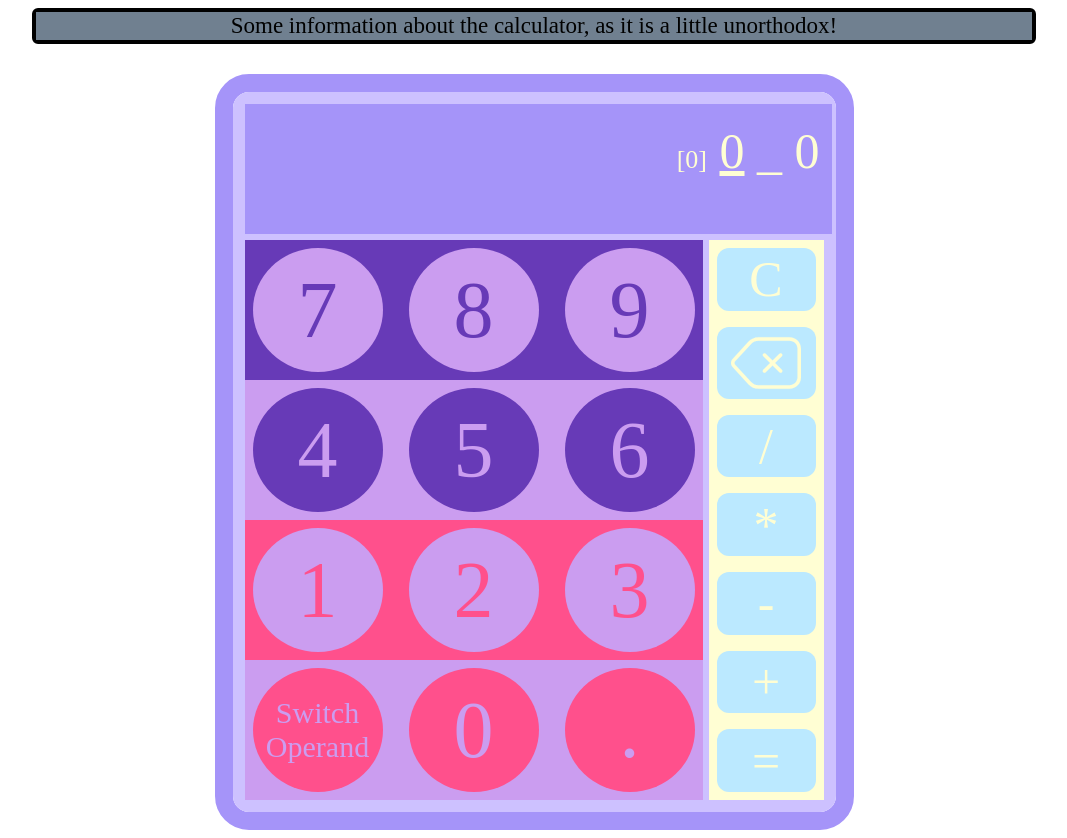
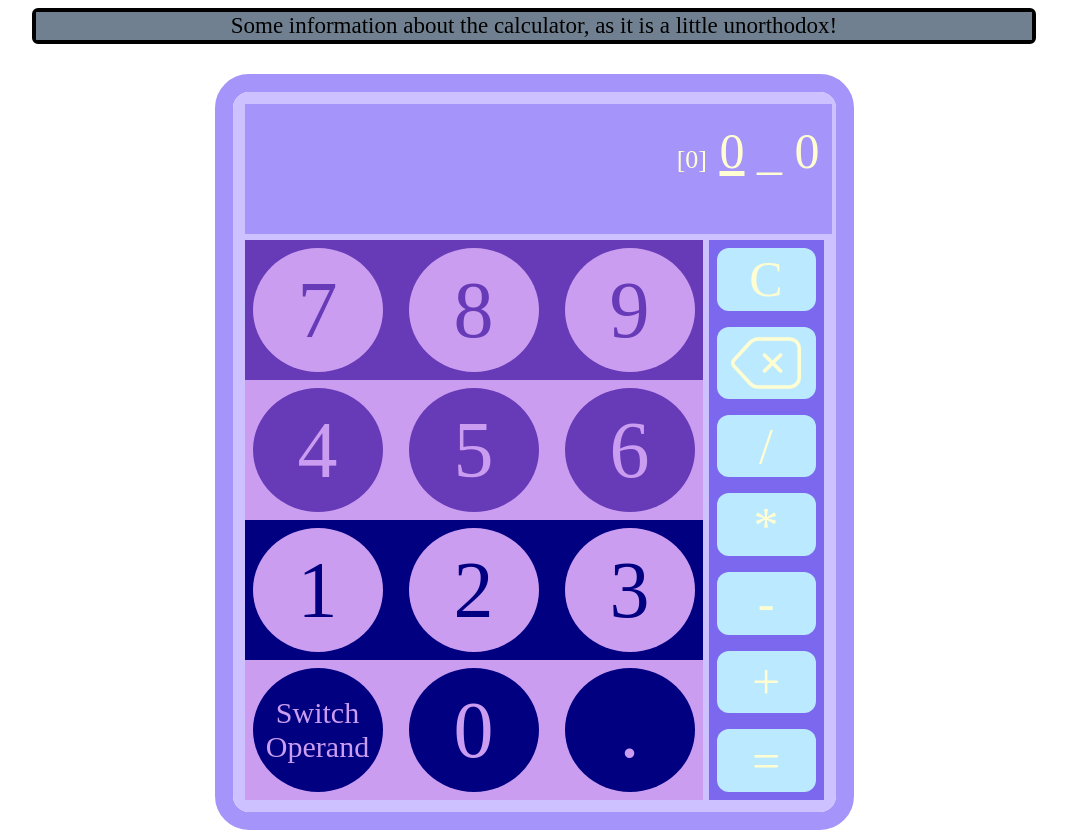
Before and after one commit to TGGavin/calculator-project, a plain HTML site: page index.html in a window 1280 px wide. Shown: the whole page, without its empty margins (106-1173 px from the left). Drawn offline with Linux system fonts and the light colour scheme.

Commit message:
Change lower calculator buttons background color, and color to Navy. edit btn side panel background from light yellow to mediumSlateBlue

```diff
--- a/styles.css
+++ b/styles.css
@@ -42,7 +42,7 @@ border-radius: 100%;
     display: flex;
     flex-direction: column;
     border-left: solid #CDC1FF 6px;
-    background-color: #FFFED3;
+    background-color: mediumslateblue;
 }
 
 .opera-btn-display > button {
@@ -99,7 +99,7 @@ border-radius: 100%;
 }
 
 .third-div {
-    background-color: #ff508c;
+    background-color: navy;
 }
 
 .bottom-div {
@@ -118,11 +118,11 @@ border-radius: 100%;
 
 .third-row {
     background: #CB9DF0;
-    color: #ff508c;
+    color: navy;
 }
 
 .bottom-row {
-    background: #ff508c;
+    background: navy;
     color: #CB9DF0;
 }
 
@@ -152,6 +152,7 @@ border-radius: 100%;
     border: solid black 2px;
     border-radius: 6px;
     margin-bottom: 30px;
+    background-color: white;
 }
 
 .info-content {
```
